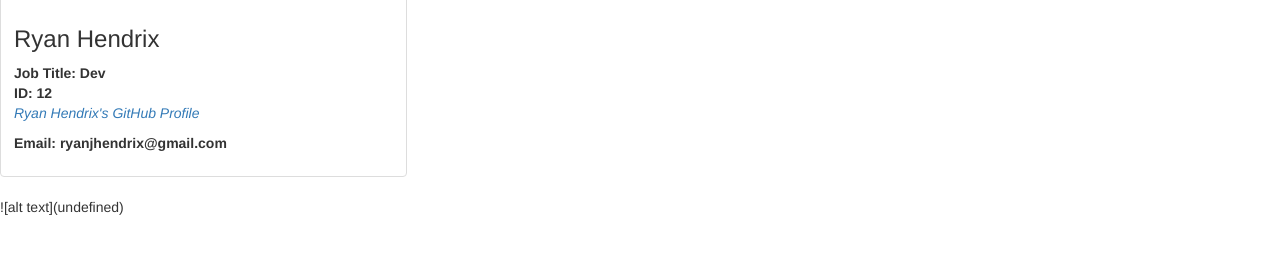
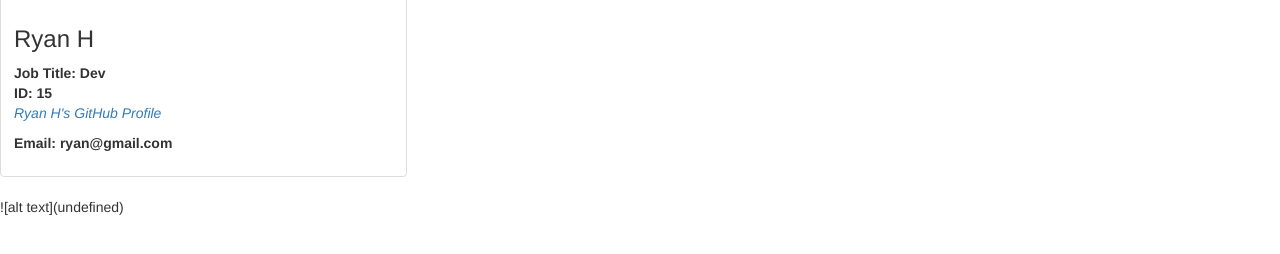
Before and after one commit to rhx1138/gen-my-team, a plain HTML site: page index.html in a window 1280 px wide. Shown: the part 226-480 px from the top of the page. Drawn offline with nearby package versions, Linux system fonts and the light colour scheme.

Commit message:
small fix to logs

```diff
--- a/index.html
+++ b/index.html
@@ -24,21 +24,21 @@
                     <img src="https://avatars3.githubusercontent.com/u/14098981?s=460&v=4" width="50%" alt="...">
                     <div class="caption">
                         <!-- add blue background color to the name and job title -->
-                        <h3>Ryan Hendrix</h3>
+                        <h3>Ryan H</h3>
                         <p>
                             <strong>Job Title:  Dev</strong>
                             <br>
-                            <strong>ID: 12</strong>
+                            <strong>ID: 15</strong>
                             <br>
 
                             <em>
-                                <a href="rhx">
-                                Ryan Hendrix's GitHub Profile
+                                <a href="https://github.com/rhx1138">
+                                Ryan H's GitHub Profile
                                 </a>
                             </em>
                         </p>
                         <p>
-                            <strong>Email:  ryanjhendrix@gmail.com</strong>
+                            <strong>Email:  ryan@gmail.com</strong>
                         </p>
                     </div>
                 </div>
--- a/index.js
+++ b/index.js
@@ -61,8 +61,3 @@ const generatePage = require('./utils/generatePage.js');
         });
     }
     init();
-
-
-
-
-console.log("connected to index.js");
```
Also changed, not shown: utils/generatePage.js (+16 -1 lines).
